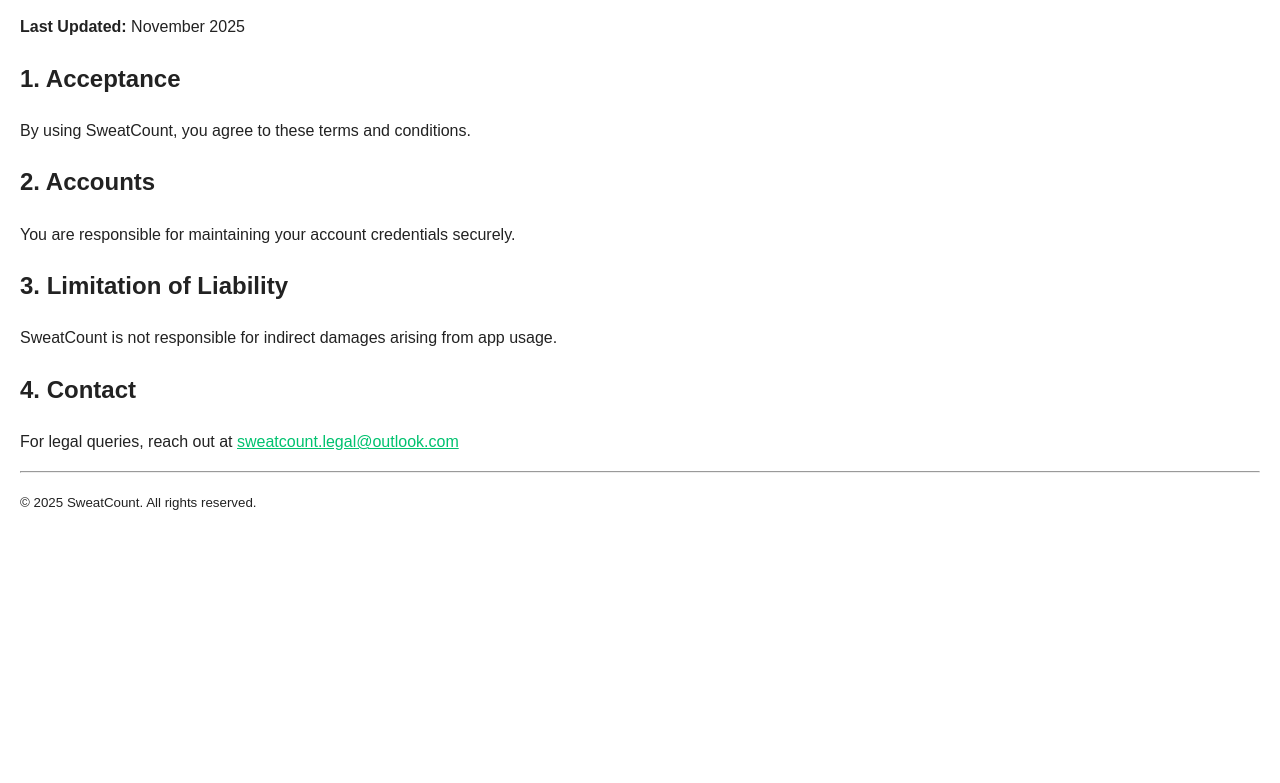
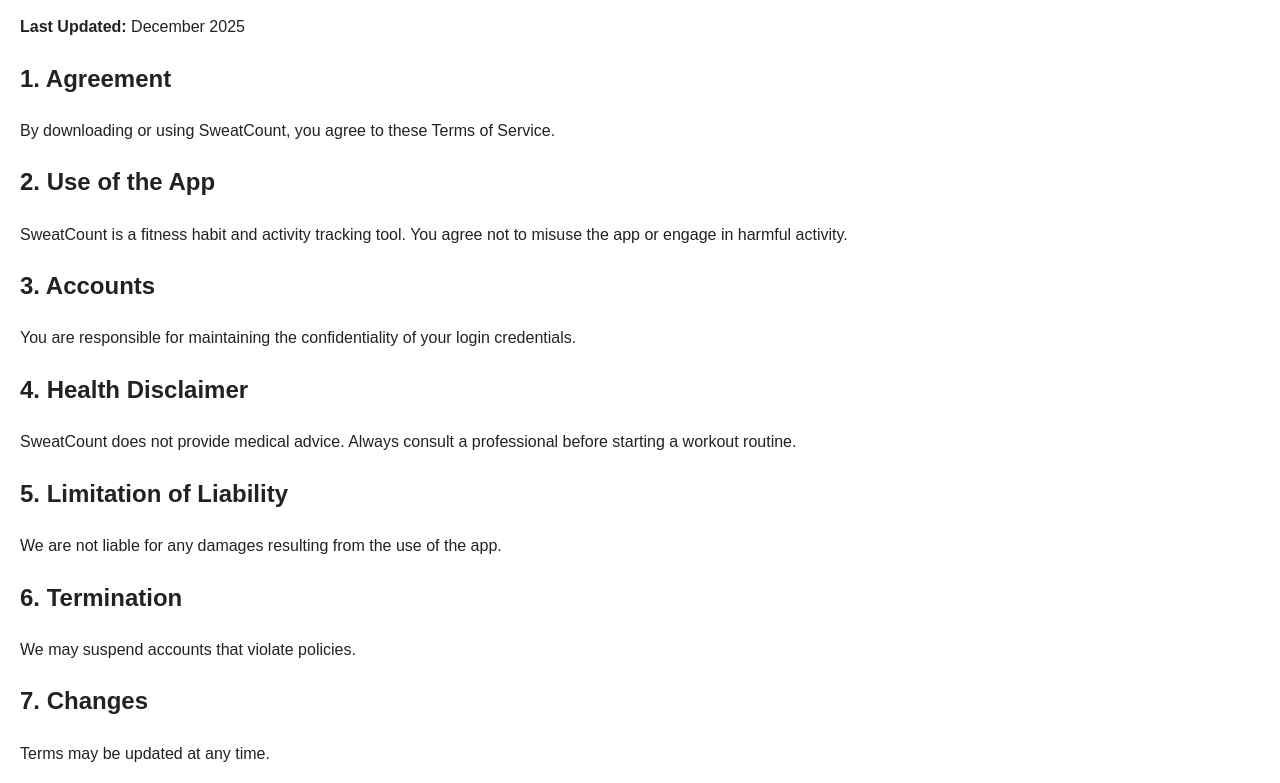
Before and after one commit to gautamb08/SweatCount-Policies, a plain HTML site: page terms.html in a window 1280 px wide. Shown: the part 80-863 px from the top of the page. Before the commit the page ends 800 px from the top, so only its background shows below. Drawn offline with Linux system fonts and the light colour scheme.

Commit message:
Update terms.html

```diff
--- a/terms.html
+++ b/terms.html
@@ -11,20 +11,51 @@
   </style>
 </head>
 <body>
-  <h1>Terms of Service</h1>
-  <p><strong>Last Updated:</strong> November 2025</p>
+  <h1>Terms of Service — SweatCount</h1>
+  <p><strong>Last Updated:</strong> December 2025</p>
 
-  <h2>1. Acceptance</h2>
-  <p>By using SweatCount, you agree to these terms and conditions.</p>
+  <h2>1. Agreement</h2>
+  <p>
+    By downloading or using SweatCount, you agree to these Terms of Service.
+  </p>
 
-  <h2>2. Accounts</h2>
-  <p>You are responsible for maintaining your account credentials securely.</p>
+  <h2>2. Use of the App</h2>
+  <p>
+    SweatCount is a fitness habit and activity tracking tool.
+    You agree not to misuse the app or engage in harmful activity.
+  </p>
 
-  <h2>3. Limitation of Liability</h2>
-  <p>SweatCount is not responsible for indirect damages arising from app usage.</p>
+  <h2>3. Accounts</h2>
+  <p>
+    You are responsible for maintaining the confidentiality of your login credentials.
+  </p>
 
-  <h2>4. Contact</h2>
-  <p>For legal queries, reach out at <a href="mailto:sweatcount.legal@outlook.com">sweatcount.legal@outlook.com</a></p>
+  <h2>4. Health Disclaimer</h2>
+  <p>
+    SweatCount does not provide medical advice.
+    Always consult a professional before starting a workout routine.
+  </p>
+
+  <h2>5. Limitation of Liability</h2>
+  <p>
+    We are not liable for any damages resulting from the use of the app.
+  </p>
+
+  <h2>6. Termination</h2>
+  <p>
+    We may suspend accounts that violate policies.
+  </p>
+
+  <h2>7. Changes</h2>
+  <p>
+    Terms may be updated at any time.
+  </p>
+
+  <h2>8. Contact</h2>
+  <p>
+    Email:<br>
+    <a href="mailto:contact@sweatcount.online">contact@sweatcount.online</a>
+  </p>
 
   <hr>
   <p><small>© 2025 SweatCount. All rights reserved.</small></p>
```
